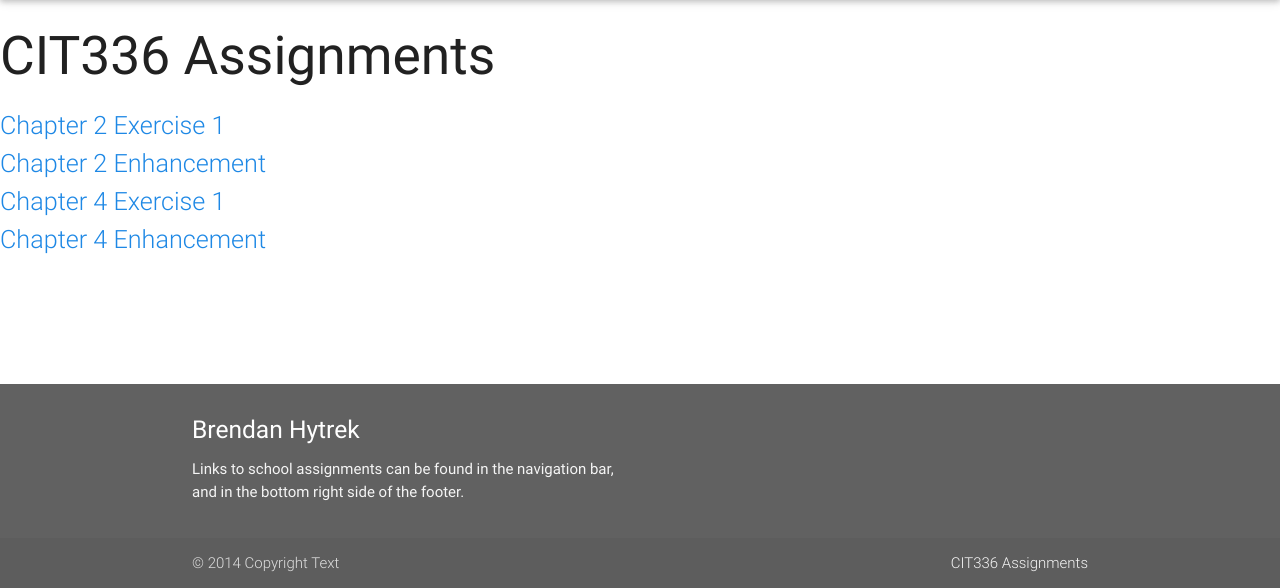
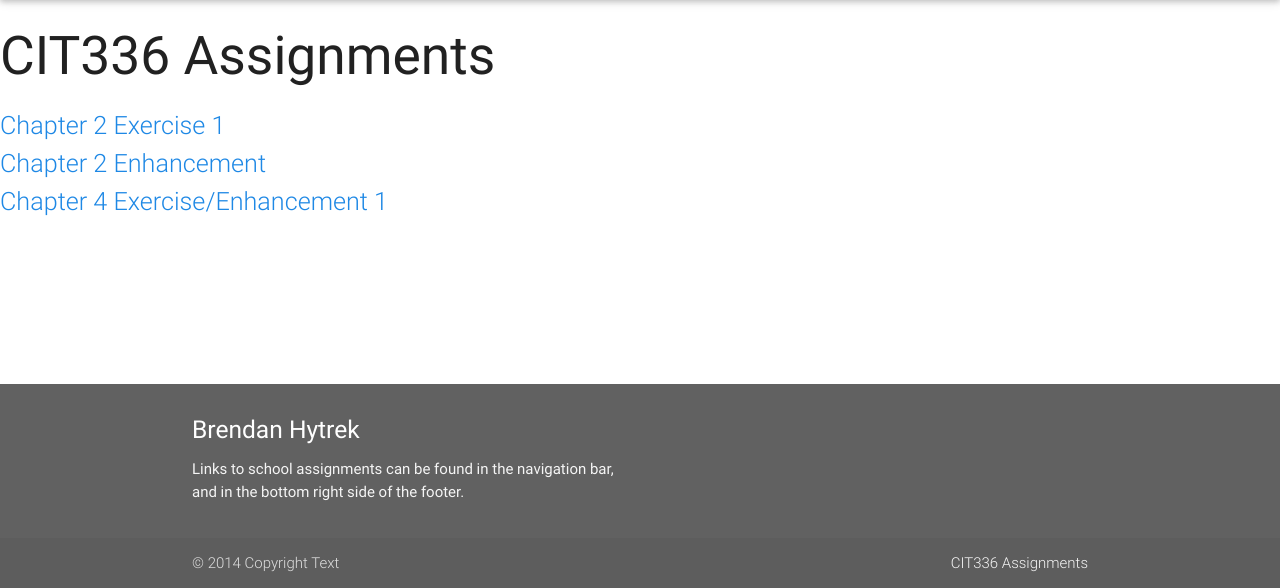
Before and after one commit to bjhytrek/BH, a PHP site: page /index.php?page=cit336 in a window 1280 px wide. Shown: the part 212-800 px from the top of the page. Run offline with PHP 8.4, Linux system fonts and the light colour scheme; data that the repository does not hold is empty; some libraries are stand-ins or nearby versions.

Commit message:
cit336 exercise last changes.

```diff
--- a/pages/cit336.php
+++ b/pages/cit336.php
@@ -3,6 +3,5 @@
 <ul>
     <li class="flow-text"><a href="/assignments/cit336/exercises/chapter02/index.html">Chapter 2 Exercise 1</a></li>
     <li class="flow-text"><a href="/assignments/cit336/enhancements/chapter02/index.html">Chapter 2 Enhancement</a></li>
-    <li class="flow-text"><a href="/assignments/cit336/exercises/chapter04/index.php">Chapter 4 Exercise 1</a></li>
-    <li class="flow-text"><a href="/assignments/cit336/enhancements/chapter04/index.php">Chapter 4 Enhancement</a></li>
+    <li class="flow-text"><a href="/assignments/cit336/exercises/chapter04/index.php">Chapter 4 Exercise/Enhancement 1</a></li>
 </ul>
```
